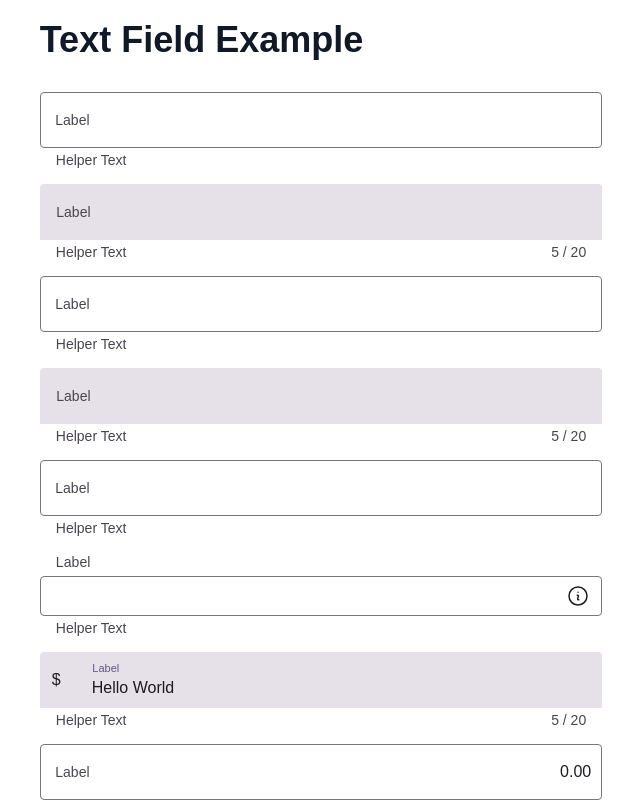
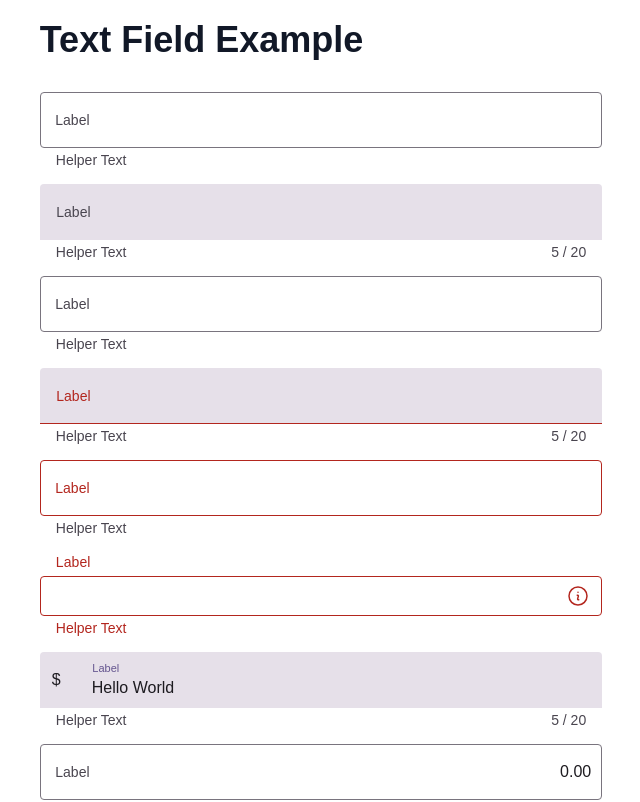
Before and after one commit to siriwatknp/m3-prototype, a Next.js app: page /material-ui/react-text-field in a window 1280 px wide. Shown: the top 802 px of the page, without its empty margins (319-959 px from the left). Built offline with nearby package versions, Linux system fonts and the light colour scheme.

Commit message:
use :global for .Mui-error

```diff
--- a/src/components/FilledInput.module.css
+++ b/src/components/FilledInput.module.css
@@ -21,7 +21,7 @@
 }
 
 @layer mui-components-error {
-  .Mui-error:has(input) .activeIndicator {
+  :global(.Mui-error):has(input) .activeIndicator {
     --background: var(--md-sys-color-error);
   }
 }
--- a/src/components/FloatingLabel.module.css
+++ b/src/components/FloatingLabel.module.css
@@ -25,7 +25,7 @@
 }
 
 @layer mui-components-error {
-  .Mui-error .root {
+  :global(.Mui-error) .root {
     color: var(--md-sys-color-error);
   }
 }
--- a/src/components/FormHelperText.module.css
+++ b/src/components/FormHelperText.module.css
@@ -15,7 +15,7 @@
 }
 
 @layer mui-components-error {
-  .Mui-error .root {
+  :global(.Mui-error) .root {
     --color: var(--md-sys-color-error);
   }
 }
--- a/src/components/FormLabel.module.css
+++ b/src/components/FormLabel.module.css
@@ -16,7 +16,7 @@
 }
 
 @layer mui-components-error {
-  .Mui-error .root {
+  :global(.Mui-error) .root {
     --color: var(--md-sys-color-error);
   }
 }
--- a/src/components/Input.module.css
+++ b/src/components/Input.module.css
@@ -44,7 +44,7 @@
     --border-color: var(--md-sys-color-on-surface);
   }
 
-  .Mui-error .root {
+  :global(.Mui-error) .root {
     --border-color: var(--md-sys-color-error);
   }
 
@@ -52,7 +52,7 @@
     --outline: var(--focused-border-width) solid var(--md-sys-color-primary);
   }
 
-  .Mui-error .root:has(input:focus) {
+  :global(.Mui-error) .root:has(input:focus) {
     --outline: var(--focused-border-width) solid var(--md-sys-color-error);
   }
 
@@ -151,10 +151,10 @@
 }
 
 @layer mui-components-error {
-  .Mui-error .input {
+  :global(.Mui-error) .input {
     --caret-color: var(--md-sys-color-error);
   }
-  .Mui-error .floatingLabel {
+  :global(.Mui-error) .floatingLabel {
     --color: var(--md-sys-color-error);
   }
 }
--- a/src/components/InputAdornment.module.css
+++ b/src/components/InputAdornment.module.css
@@ -31,7 +31,7 @@
 }
 
 @layer mui-components-error {
-  .Mui-error .root[data-last-child] {
+  :global(.Mui-error) .root[data-last-child] {
     --color: var(--md-sys-color-error);
   }
 }
--- a/src/components/OutlinedInput.module.css
+++ b/src/components/OutlinedInput.module.css
@@ -49,7 +49,7 @@
 }
 
 @layer mui-components-error {
-  .Mui-error input ~ .fieldset {
+  :global(.Mui-error) input ~ .fieldset {
     --border-color: var(--md-sys-color-error);
   }
 }
```
